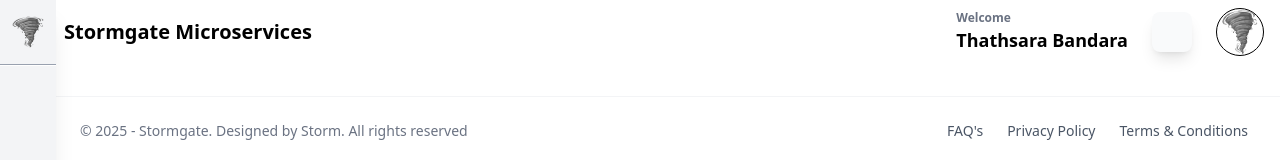
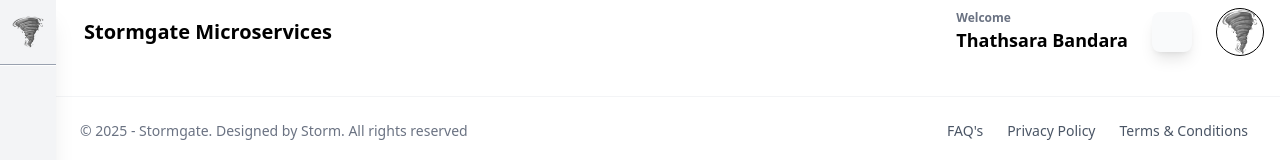
Before and after one commit to thathsarabandara/stormgate-client, a Vue app: page /service in a window 1280 px wide. Shown: the top 160 px of the page. Built offline with nearby package versions, Linux system fonts and the light colour scheme; some icons are missing.

Commit message:
changed the nav bar

```diff
--- a/src/components/Navbar/Navbar.vue
+++ b/src/components/Navbar/Navbar.vue
@@ -1,6 +1,6 @@
 <template>
   <div class="flex flex-wrap justify-between items-center p-2 px-4 bg-white shadow-md w-full">
-    <div class="flex items-center">
+    <div class="ml-5 -mr-10 flex items-center">
       <p class="font-extrabold text-base sm:text-lg md:text-xl whitespace-nowrap">
         Stormgate Microservices
       </p>
```
